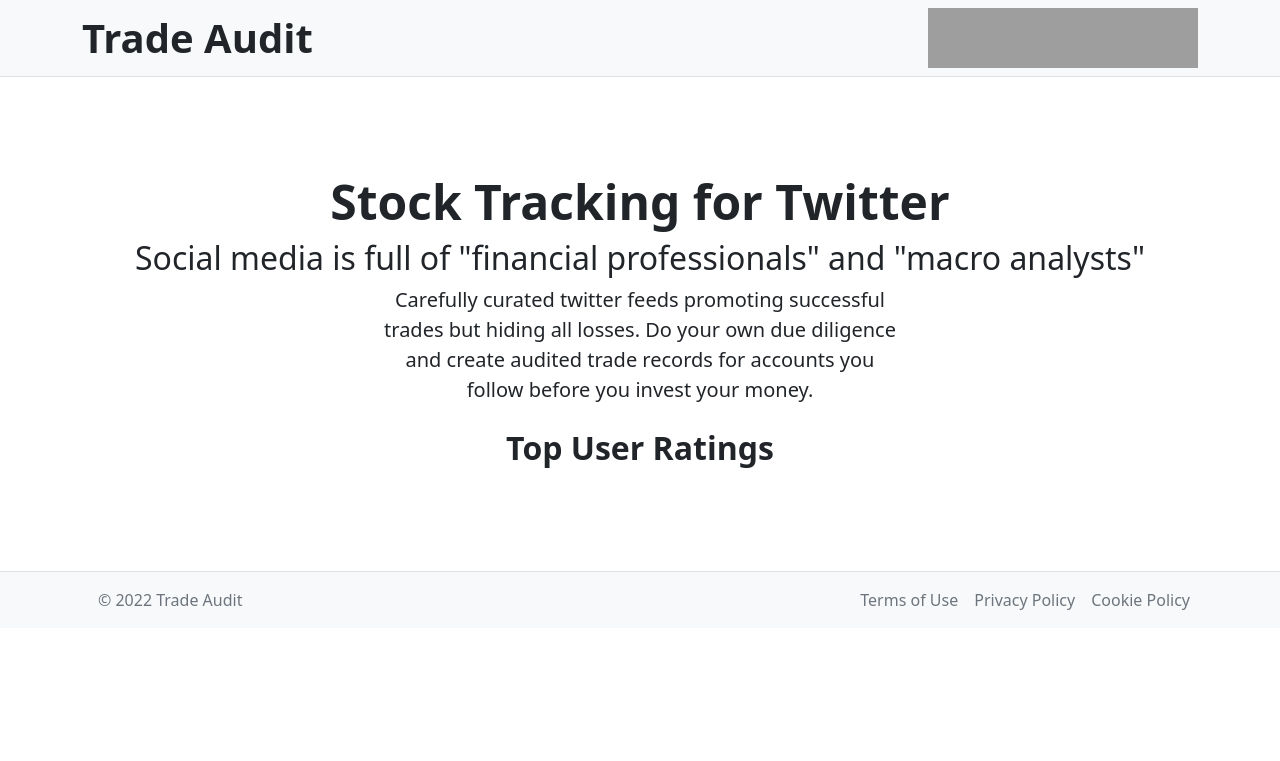
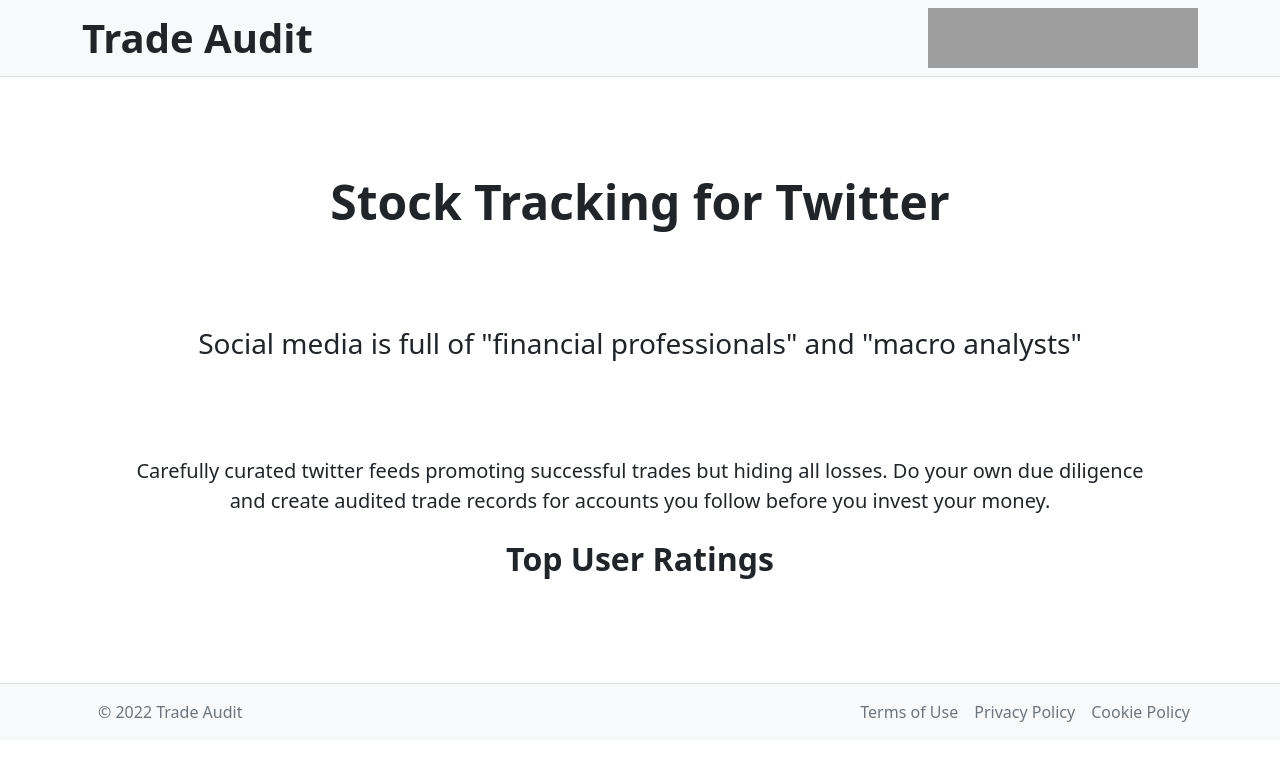
Before and after one commit to stevenrskelton/tradeaudit.app, a Jekyll site: the page built from index.html, in a window 1280 px wide. Shown: the top 761 px of the page. Built offline with Jekyll 4.4.1, drawn with Linux system fonts in a browser that asks for light colours; grey boxes are pictures that could not be loaded.

Commit message:
Update index.html

```diff
--- a/index.html
+++ b/index.html
@@ -8,14 +8,12 @@
 
 <div class="px-4 py-5 my-5 text-center">
   <h1 class="display-5 fw-bold">Stock Tracking for Twitter</h1>
-  <h2>Social media is full of "financial professionals" and "macro analysts"</h2>
-  <div class="col-lg-6 mx-auto">
-    <p class="lead mb-4">Carefully curated twitter feeds promoting successful trades but hiding all losses.  Do your own due diligence and create audited trade records for accounts you follow before you invest your money.</p>
 
-</div>
+  <h3 class=" py-5 my-5">Social media is full of "financial professionals" and "macro analysts"</h3>
 
+  <p class="lead mb-4">Carefully curated twitter feeds promoting successful trades but hiding all losses.  Do your own due diligence and create audited trade records for accounts you follow before you invest your money.</p>
 
-<h2 class="display-10 fw-bold">Top User Ratings</h2>
+  <h2 class="display-10 fw-bold">Top User Ratings</h2>
 
     <script type="module">
         import {LitElement, html} from 'https://cdn.jsdelivr.net/gh/lit/dist@2/core/lit-core.min.js';
@@ -46,7 +44,7 @@
                <link href="https://cdn.jsdelivr.net/npm/bootstrap@5.2.1/dist/css/bootstrap.min.css" rel="stylesheet"
           integrity="sha384-iYQeCzEYFbKjA/T2uDLTpkwGzCiq6soy8tYaI1GyVh/UjpbCx/TYkiZhlZB6+fzT" crossorigin="anonymous">
 
-                <div class="input-group mb-3">
+                <div class="input-group mb-3" style="margin:auto;width:700px;">
                     ${this.stocks.map(
                       (item) => html`
                         <button
```
